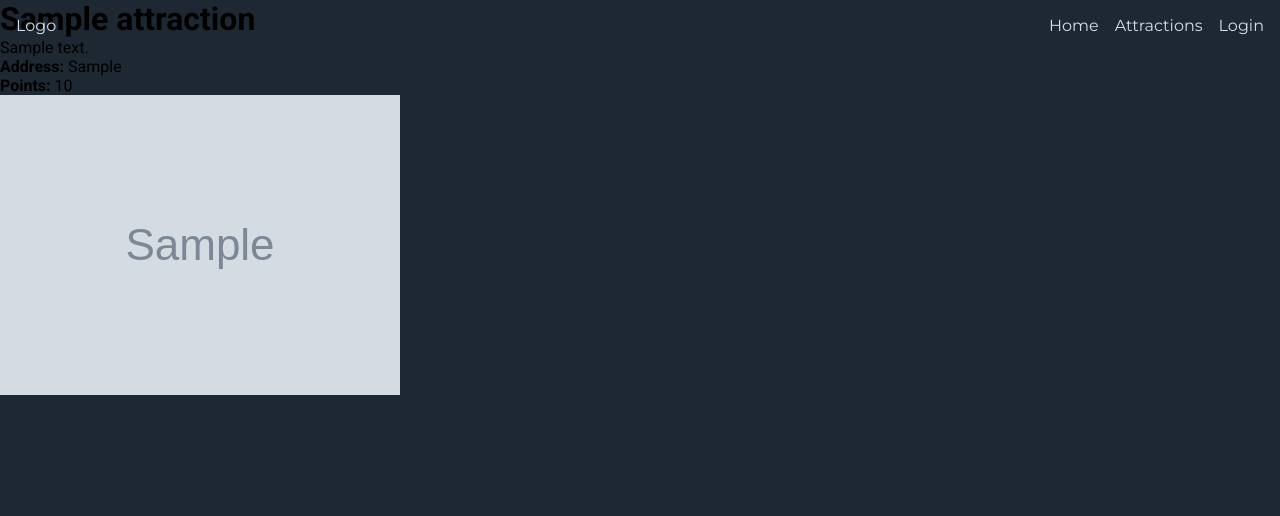
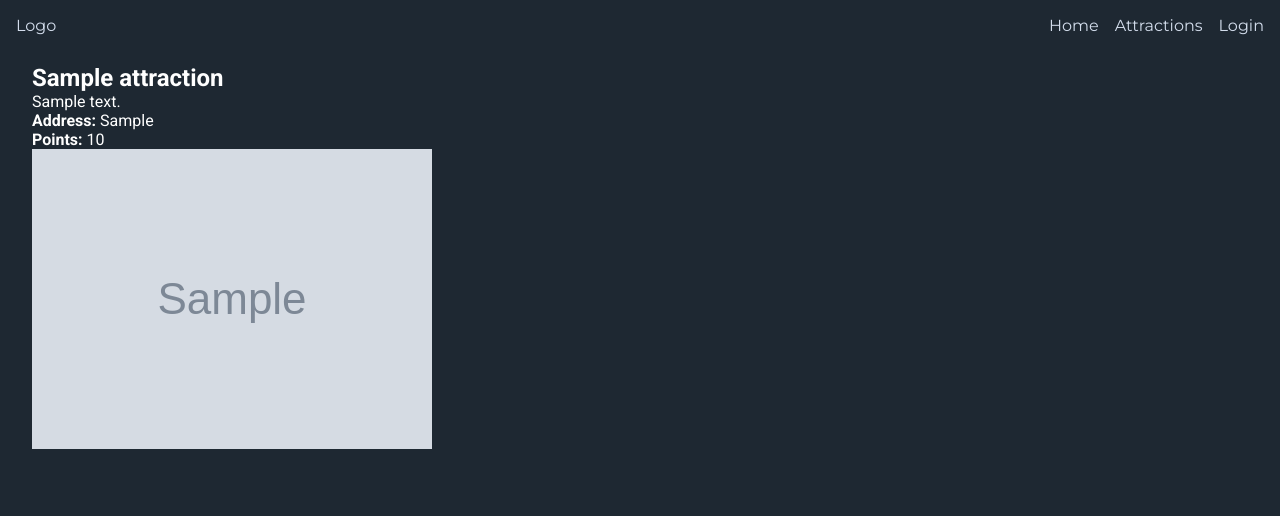
Before and after one commit to madeleinewoodbury/arctic-sprint-solutions, a Flask app: page /attractions/1 in a window 1280 px wide. Shown: the top 516 px of the page. Run offline with Flask 3, Linux system fonts and the light colour scheme; tables that the repository leaves empty hold one stand-in row (values such as "Sample post"); grey boxes marked "Sample" are stand-in pictures; parts of the project's set-up code (start-up, migrations or seed data) failed here and were passed over.

Commit message:
add simple styling to attraction page

```diff
--- a/app/attractions/templates/attraction.html
+++ b/app/attractions/templates/attraction.html
@@ -1,11 +1,16 @@
 {% extends "base.html" %}
 
+{% block styles %}
+<link rel="stylesheet" type="text/css"
+    href="{{ url_for('static', filename='css/attractions.css') }}">
+{% endblock %}
+
 {% block content %}
-
-<h1>{{ attraction.name }}</h1>
-<p>{{ attraction.description }}</p>
-<p><b>Address:</b> {{ attraction.location }}</p>
-<p><b>Points:</b> {{ attraction.points }}</p>
-<img src="{{ attraction.image }}" alt="{{ attraction.name }}">
-
+<section class="attraction-info">
+  <h1>{{ attraction.name }}</h1>
+  <p>{{ attraction.description }}</p>
+  <p><b>Address:</b> {{ attraction.location }}</p>
+  <p><b>Points:</b> {{ attraction.points }}</p>
+  <img src="{{ attraction.image }}" alt="{{ attraction.name }}">
+</section>
 {% endblock %}
--- a/app/static/css/attractions.css
+++ b/app/static/css/attractions.css
@@ -90,6 +90,12 @@
   color: inherit;
 }
 
+/* TODO: Style attraction page */
+.attraction-info {
+  color: var(--white);
+  padding: 4rem 2rem;
+}
+
 
 @media (min-width: 500px) {
   .attractions .title {
```
